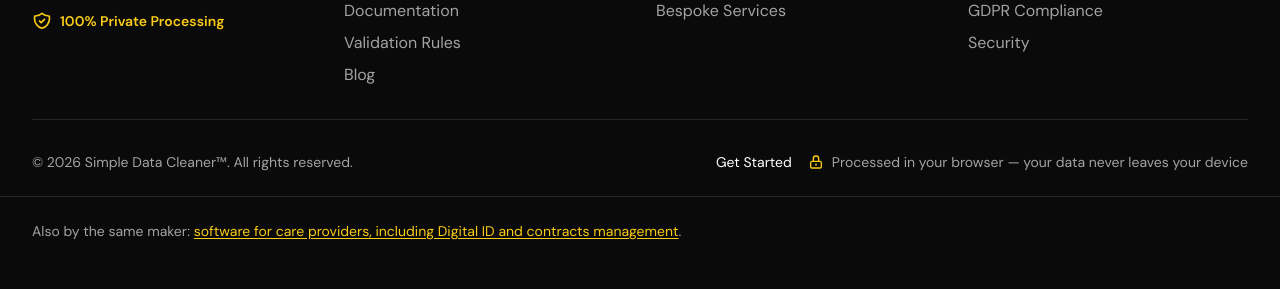
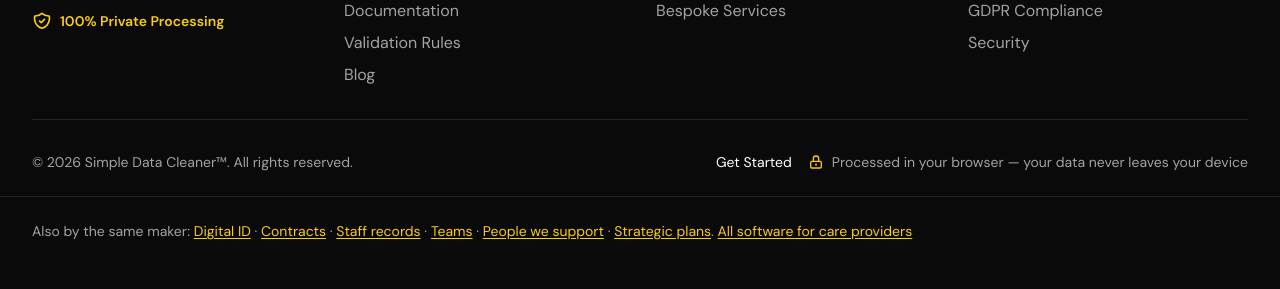
Before and after one commit to wellis321/validation, a PHP site: page /blog/index.php in a window 1280 px wide. Shown: the part 1047-1336 px from the top of the page. Run offline with PHP 8.4, Linux system fonts and the light colour scheme.

Commit message:
Footer lists every product
Co-Authored-By: Claude Sonnet 5.5 <noreply@anthropic.com>

```diff
--- a/includes/footer.php
+++ b/includes/footer.php
@@ -73,7 +73,7 @@
         </div>
     </div>
     <div class="max-w-7xl mx-auto px-4 sm:px-6 lg:px-8 mt-6 pt-6 border-t border-neutral-800">
-        <p class="text-neutral-400 text-sm">Also by the same maker: <a href="https://findcarescotland.com/software" class="text-yellow-400 underline underline-offset-2 hover:no-underline">software for care providers, including Digital ID and contracts management</a>.</p>
+        <p class="text-neutral-400 text-sm">Also by the same maker: <a href="https://findcarescotland.com/software/digital-id" class="text-yellow-400 underline underline-offset-2 hover:no-underline">Digital ID</a> &middot; <a href="https://findcarescotland.com/software/contracts" class="text-yellow-400 underline underline-offset-2 hover:no-underline">Contracts</a> &middot; <a href="https://findcarescotland.com/software/staff-service" class="text-yellow-400 underline underline-offset-2 hover:no-underline">Staff records</a> &middot; <a href="https://findcarescotland.com/software/team-service" class="text-yellow-400 underline underline-offset-2 hover:no-underline">Teams</a> &middot; <a href="https://findcarescotland.com/software/people-service" class="text-yellow-400 underline underline-offset-2 hover:no-underline">People we support</a> &middot; <a href="https://findcarescotland.com/software/strategic-plan" class="text-yellow-400 underline underline-offset-2 hover:no-underline">Strategic plans</a>. <a href="https://findcarescotland.com/software" class="text-yellow-400 underline underline-offset-2 hover:no-underline">All software for care providers</a></p>
     </div>
 </footer>
 <?php include __DIR__ . '/analytics.php'; ?>
```
